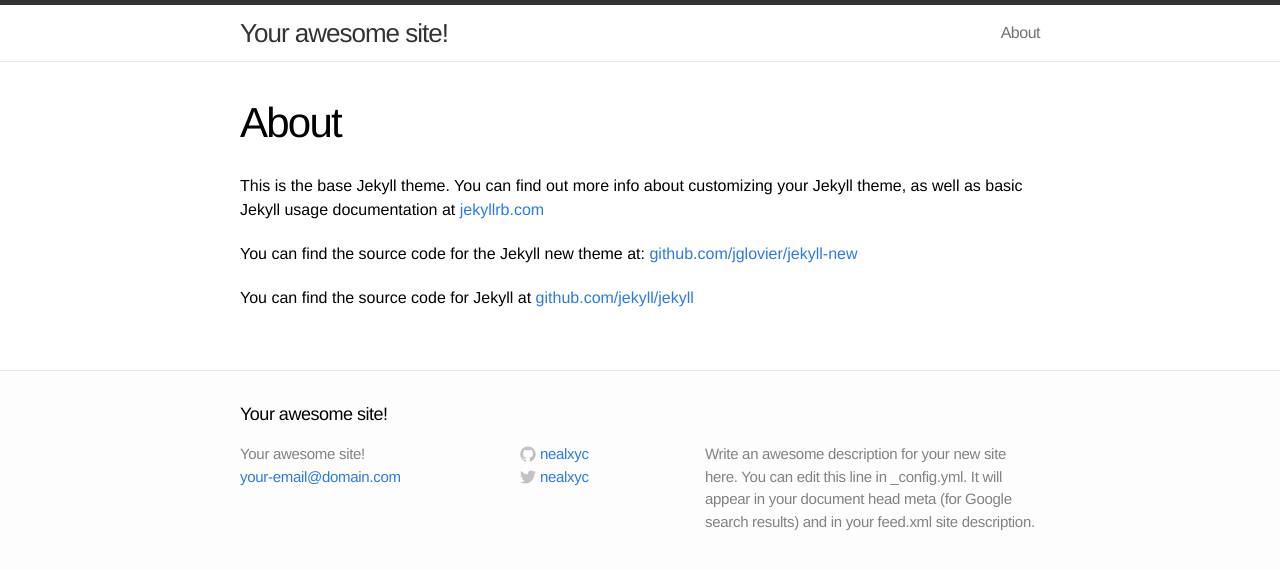
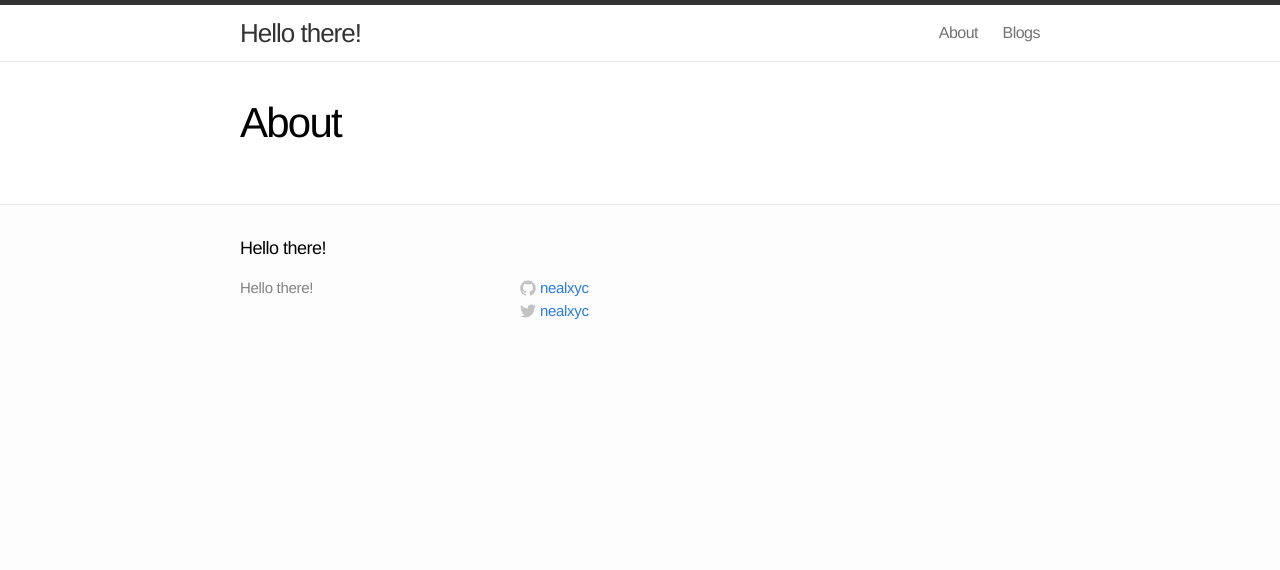
Before and after one commit to nealxyc/iopage, a Jekyll site: the page built from about.md, in a window 1280 px wide. Shown: the top 570 px of the page. Built offline with Jekyll 4.4.1, drawn with Linux system fonts in a browser that asks for light colours.

Commit message:
Add 'Blogs' link, 'projects' page.

```diff
--- a/_config.yml
+++ b/_config.yml
@@ -1,7 +1,7 @@
 # Site settings
-title: Your awesome site!
-email: your-email@domain.com
-description: "Write an awesome description for your new site here. You can edit this line in _config.yml. It will appear in your document head meta (for Google search results) and in your feed.xml site description."
+title: Hello there!
+email:
+description: ""
 baseurl: ""
 url: ""
 twitter_username: nealxyc
--- a/_includes/header.html
+++ b/_includes/header.html
@@ -20,6 +20,7 @@
         {% for page in site.pages %}
           {% if page.title %}<a class="page-link" href="{{ page.url | prepend: site.baseurl }}">{{ page.title }}</a>{% endif %}
         {% endfor %}
+        <a class="page-link" href="{{ '/' | prepend: site.baseurl }}">Blogs</a>
       </div>
     </nav>
 
--- a/about.md
+++ b/about.md
@@ -3,9 +3,3 @@
 title: About
 permalink: /about/
 ---
-
-This is the base Jekyll theme. You can find out more info about customizing your Jekyll theme, as well as basic Jekyll usage documentation at [jekyllrb.com](http://jekyllrb.com/)
-
-You can find the source code for the Jekyll new theme at: [github.com/jglovier/jekyll-new](https://github.com/jglovier/jekyll-new)
-
-You can find the source code for Jekyll at [github.com/jekyll/jekyll](https://github.com/jekyll/jekyll)
```
Also changed, not shown: _posts/2014-07-03-welcome-to-jekyll.markdown (deleted, +0 -24 lines), projects.md (added, +7 -0 lines), test.html (added, +18 -0 lines).
